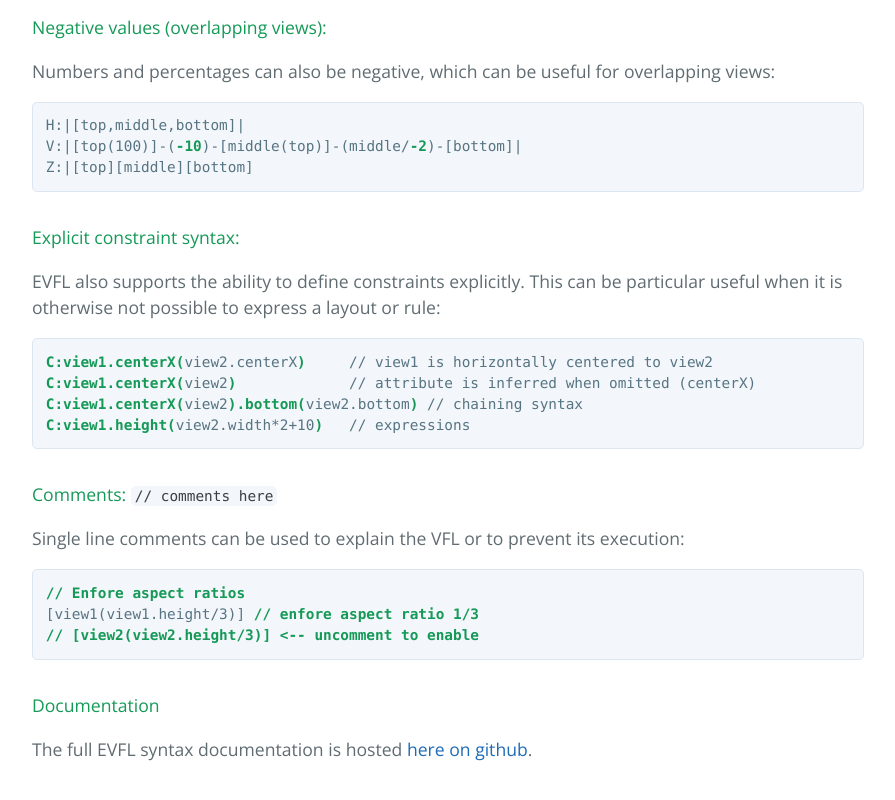
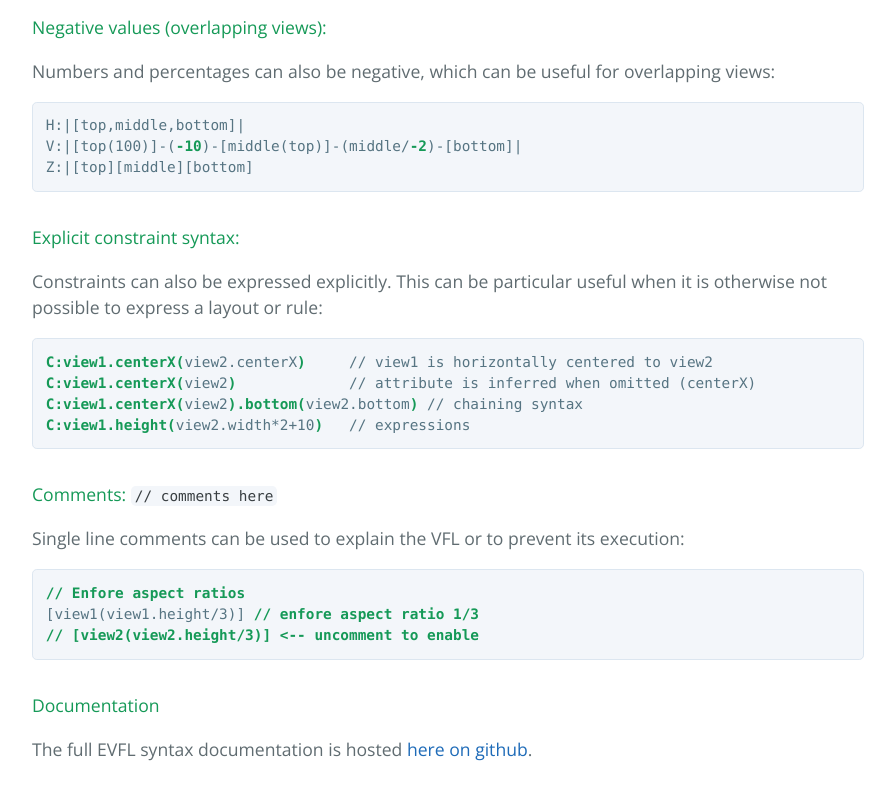
Before and after one commit to IjzerenHein/autolayout.js, a plain HTML site: page index.html in a window 1280 px wide. Shown: the part 4856-5656 px from the top of the page, without its empty margins (192-1087 px from the left). Drawn offline with nearby package versions, Linux system fonts and the light colour scheme.

Commit message:
Small textual update

```diff
--- a/index.html
+++ b/index.html
@@ -145,7 +145,7 @@ V:|[top(100)]-(<span class="evfl">-10</span>)-[middle(top)]-(middle/<span class=
 Z:|[top][middle][bottom]</code></pre>
 
 <h4>Explicit constraint syntax:</h4>
-<p>EVFL also supports the ability to define constraints explicitly. This can be particular useful
+<p>Constraints can also be expressed explicitly. This can be particular useful
 when it is otherwise not possible to express a layout or rule:</p>
 <pre><code><span class="evfl">C:view1.centerX(</span>view2.centerX<span class="evfl">)</span>     // view1 is horizontally centered to view2
 <span class="evfl">C:view1.centerX(</span>view2<span class="evfl">)</span>             // attribute is inferred when omitted (centerX)
```
